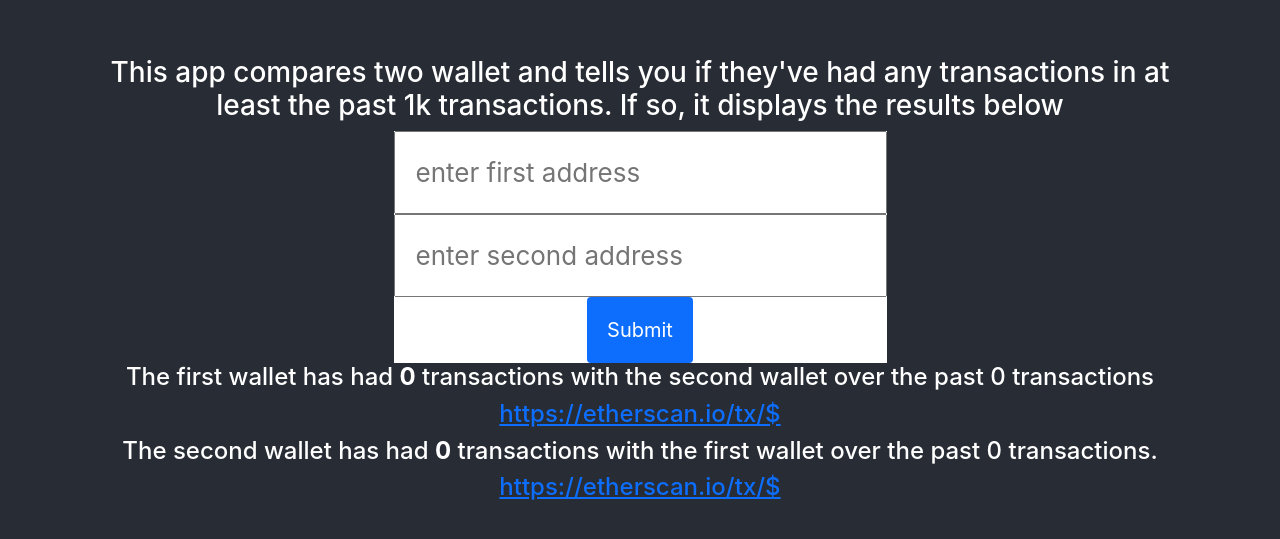
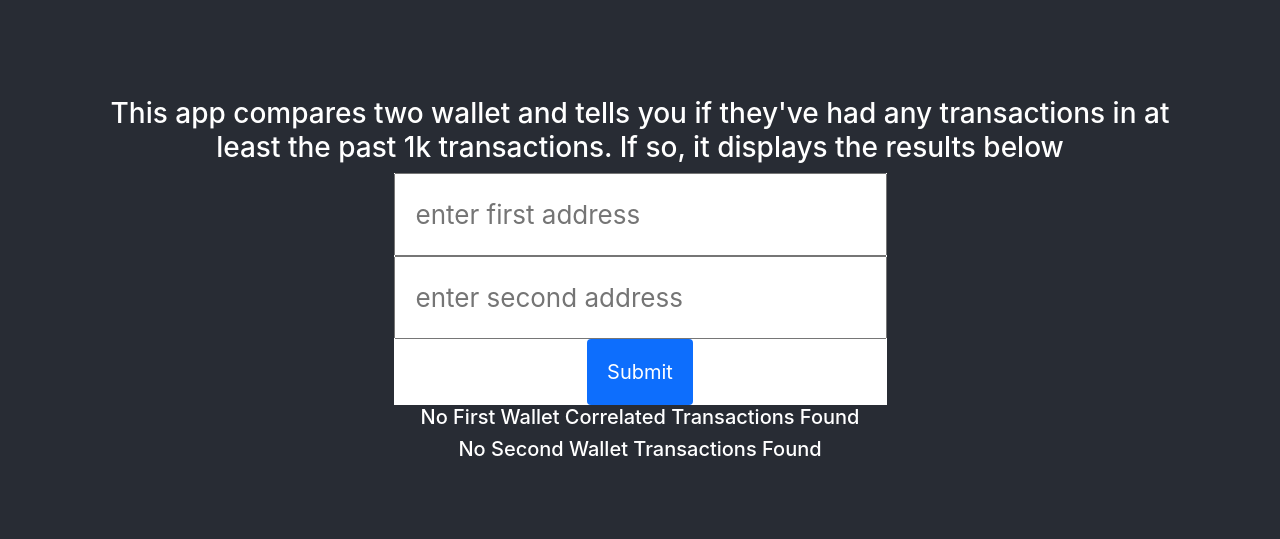
Before and after one commit to asia-rahman/cryto-address-intersect, a React (Create React App) app: page / in a window 1280 px wide. Shown: the part 117-656 px from the top of the page. Built offline with nearby package versions, Linux system fonts and the light colour scheme.

Commit message:
updated wallets.jsx to map through the transactions object

```diff
--- a/src/components/sub-components/wallets.jsx
+++ b/src/components/sub-components/wallets.jsx
@@ -17,7 +17,6 @@ const Wallets = () => {
         console.log(secondWalletTransactions);
         console.log(firstWalletData);
     return <>
-        {/* <h3>This is the Wallets</h3> */}
         {/* {
             firstWalletTransactions && firstWalletTransactions ?
             <div>
@@ -38,38 +37,46 @@ const Wallets = () => {
             <h5>No First Wallet Transactions Found</h5>
         } */}
         {
-            firstWalletTransactions && firstWalletTransactions ?
+            firstWalletTransactions.transactions && firstWalletTransactions.transactions ?
             <div>
                 <h4>
                     The first wallet has had <strong>{firstWalletTransactions.length}</strong> transactions with the second wallet over the past {firstWalletData.length} transactions
                 </h4>
-                <h4>
+
+                  {
+                     firstWalletTransactions.transactions && firstWalletTransactions.transactions.map((hash, index) => {
+                         return <h5 key={index}>
                             <a
-                        href={`https://etherscan.io/tx/${firstWalletTransactions}`}
+                                href={`https://etherscan.io/tx/${hash}`}
                                 target={'_blank'} rel='noreferrer'
                                 >
-                        https://etherscan.io/tx/${firstWalletTransactions}
+                                https://etherscan.io/tx/${hash}
                             </a>
-                </h4>
+                        </h5>
+                     })
+                    }
             </div> :
 
             <h5>No First Wallet Correlated Transactions Found</h5>
         }
         {
-            secondWalletTransactions && secondWalletTransactions ?
+            secondWalletTransactions.transactions && secondWalletTransactions.transactions ?
             <div>
                 <h4>
                     The second wallet has had <strong> {secondWalletTransactions.length}</strong> transactions with the first wallet over the past {secondWalletData.length} transactions.
                 </h4>
-                <h4>
+                {
+                     secondWalletTransactions.transactions && secondWalletTransactions.transactions.map((hash, index) => {
+                         return <h5 key={index}>
                             <a
-                        href={`https://etherscan.io/tx/${secondWalletTransactions}`}
-                        target={'_blank'}
-                        rel='noreferrer'
+                                href={`https://etherscan.io/tx/${hash}`}
+                                target={'_blank'} rel='noreferrer'
                                 >
-                        https://etherscan.io/tx/${secondWalletTransactions}
+                                https://etherscan.io/tx/${hash}
                             </a>
-                </h4>
+                        </h5>
+                     })
+                    }
 
             </div> :
             <h5>No Second Wallet Transactions Found</h5>
```
Lines whose indentation alone changed are shown as unchanged.
